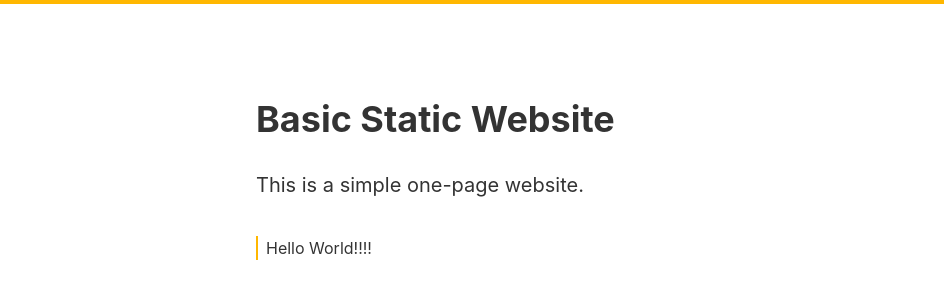
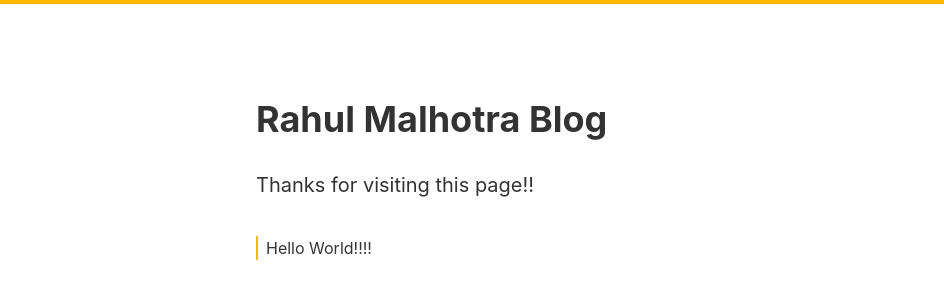
Before and after one commit to malhotraguy/Prog.-on-cloud, a plain HTML site: page index.html in a window 1280 px wide. Shown: the full height of the page, 0-944 px from the left. Drawn offline with nearby package versions, Linux system fonts and the light colour scheme.

Commit message:
Update index.html

```diff
--- a/index.html
+++ b/index.html
@@ -9,8 +9,8 @@
         <div class="mw7 center">
             <header class="flex flex-column flex-row-ns items-center tc tl-ns">
                 <div class="w-100 w-70-ns">
-                    <h1 class="f2">Basic Static Website</h1>
-                    <p class="f4">This is a simple one-page website.</p>
+                    <h1 class="f2">Rahul Malhotra Blog </h1>
+                    <p class="f4">Thanks for visiting this page!!</p>
                 </div>
                 <div class="w-100 w-30-ns tr">
                     <svg xmlns="http://www.w3.org/2000/svg" viewBox="0 0 24 24" width="76" height="76" style="fill: rgba(0,0,0,.8)">
```
